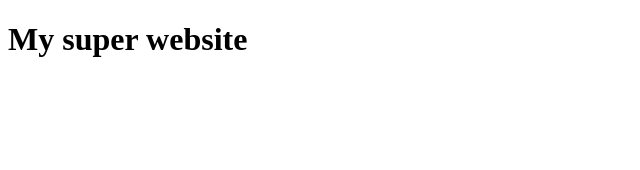
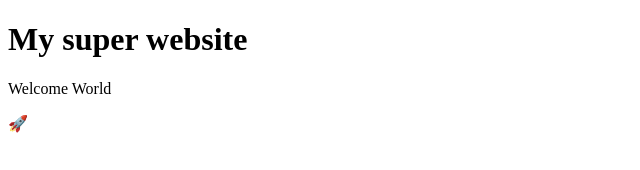
Before and after one commit to FelineHuhn/my-super-website, a plain HTML site: page index.html in a window 1280 px wide. Shown: the whole page, without its empty margins (0-640 px from the left). Drawn offline with Linux system fonts and the light colour scheme.

Commit message:
add header feature with small greeting

```diff
--- a/index.html
+++ b/index.html
@@ -6,6 +6,10 @@
     <title>Document</title>
   </head>
   <body>
-    <h1>My super website</h1>
+    <header>
+      <h1>My super website</h1>
+      <p>Welcome World</p>
+      <span>🚀</span>
+    </header>
   </body>
 </html>
```
